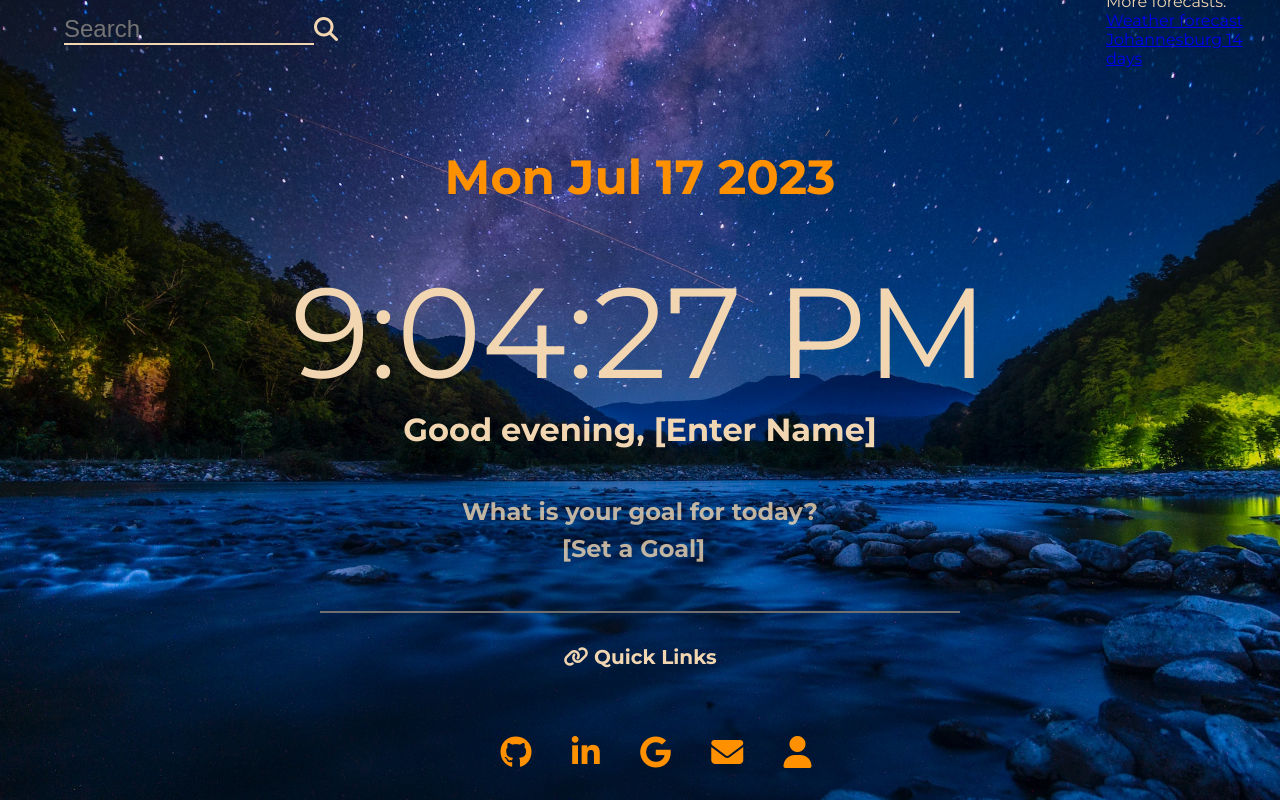
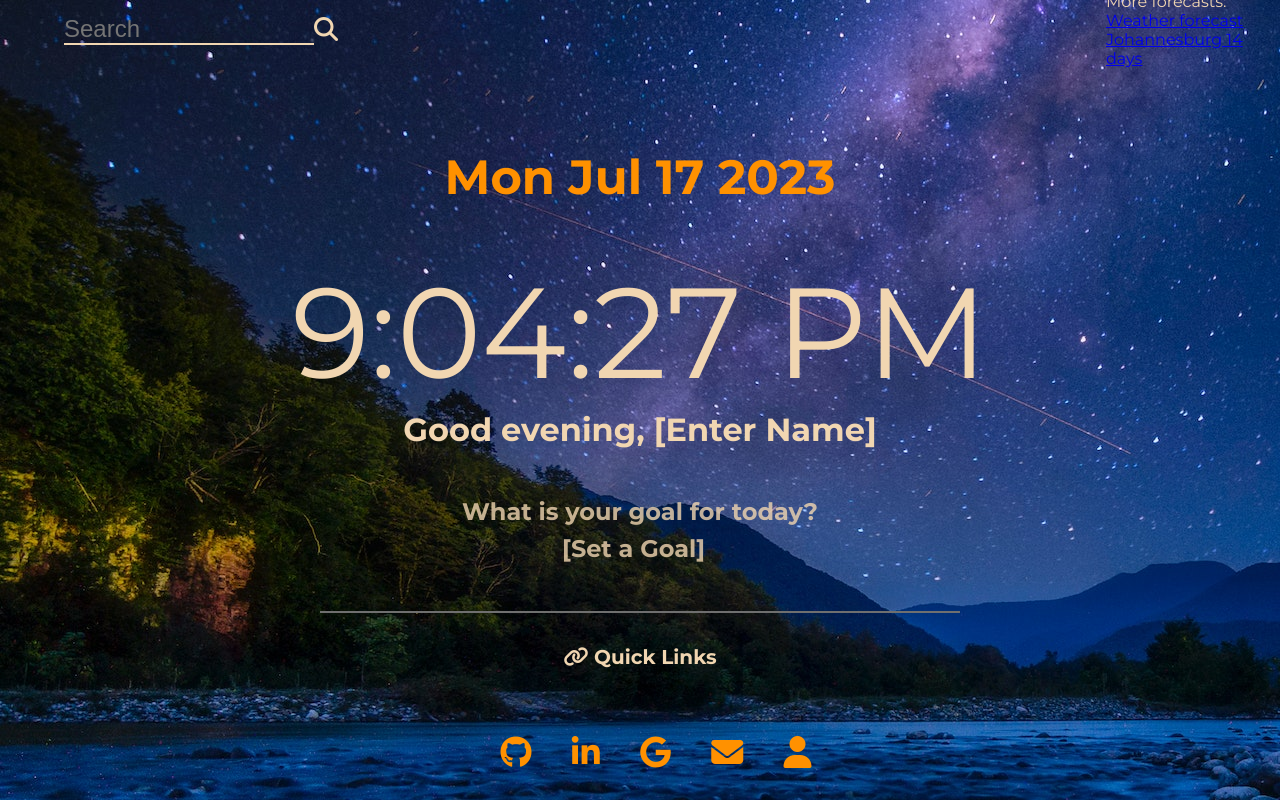
Before and after one commit to jburky15/landing-page, a plain HTML site: page index.html in a window 1280 px wide. Drawn offline with Linux system fonts and the light colour scheme; a script that the page names is missing.

Commit message:
Fixed vertical window shrinking overflow

```diff
--- a/styles/style.css
+++ b/styles/style.css
@@ -18,8 +18,7 @@ body {
     flex-direction: column;
     height: 100vh;
     color: var(--text-color);
-    background-size: cover;
-    overflow: hidden;
+    background-size:auto;
 }
 
 .topBar {
```
